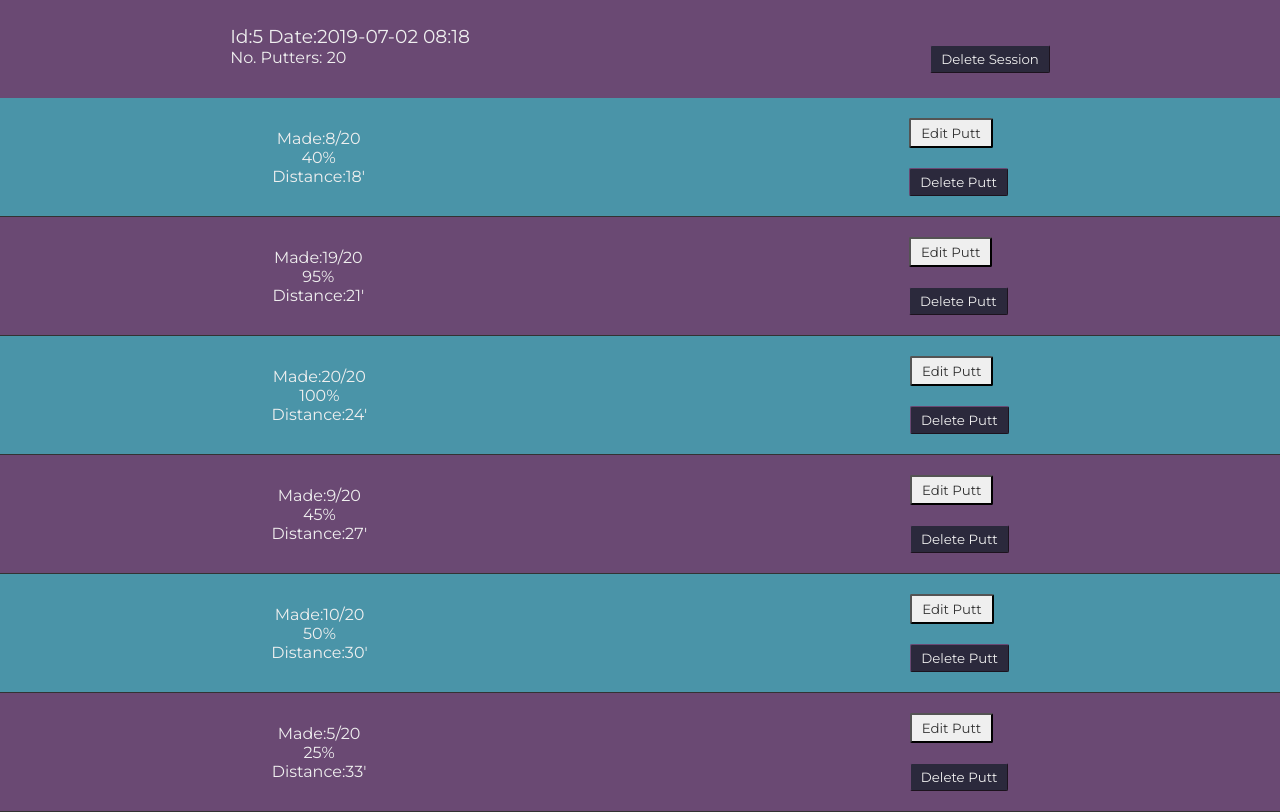
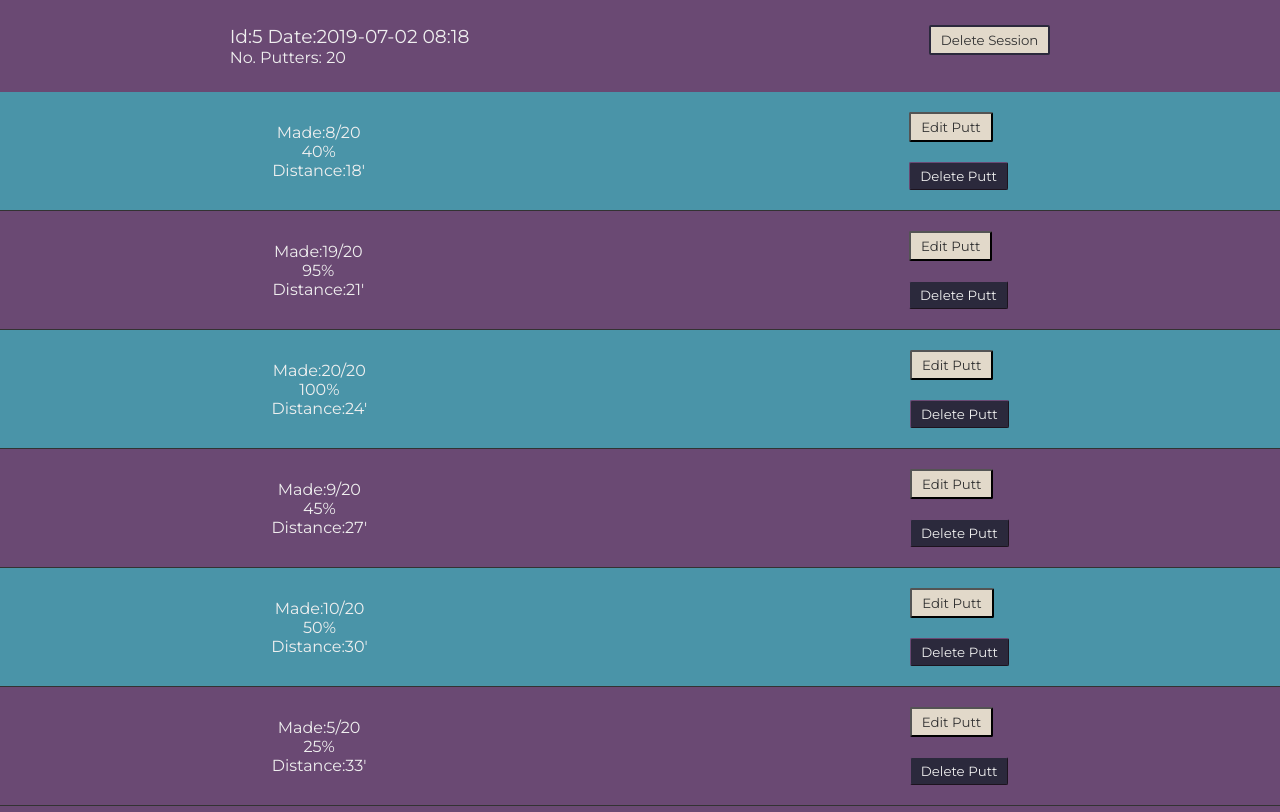
Before and after one commit to jereamon/disc-golf-putts, a Flask app: page /puttsesh/view/5 in a window 1280 px wide. Shown: the part 39-851 px from the top of the page. Run offline with Flask 2, Linux system fonts and the light colour scheme; a user stored in the database is signed in.

Commit message:
More styling updates.

```diff
--- a/static/css/main.css
+++ b/static/css/main.css
@@ -208,7 +208,7 @@ input[type=submit]:hover {
     width: 100%
 }
 
-.single-putts-container:nth-child(odd) {
+.single-putt-container:nth-child(odd) {
     background: var(--blue-gray);
 }
 
@@ -218,7 +218,7 @@ input[type=submit]:hover {
 
 .single-putt-container {
     align-items: center;
-    background: var(--blue-gray);
+    /* background: var(--blue-gray); */
     border-bottom: solid 1px var(--dark-grey-font);
     display: flex;
     justify-content: space-around;
@@ -232,11 +232,20 @@ input[type=submit]:hover {
     text-align: center;
 }
 
-.delete-button, .edit-button {
+.delete-button, .edit-button, .delete-session-button {
     border-radius: 2px;
     color: var(--dark-grey-font);
     padding: 5px 10px;
     transition: var(--transition-time);
+}
+
+.delete-session-button {
+    background: var(--nude);
+    border: 2px solid var(--dark-blue);
+}
+
+.edit-button {
+    background: var(--nude);
 }
 
 .delete-button {
@@ -246,11 +255,35 @@ input[type=submit]:hover {
     margin: 20px 0 0 0;
 }
 
-.delete-button:hover {
-    background: var(--purple);
-    border-color: #770000;
-    /* color: var(--dark-blue); */
+.delete-button:hover, .edit-button:hover, .delete-session-button:hover {
     cursor: pointer;
 }
 
+.single-putt-container:nth-child(odd) .edit-button:hover {
+    background: var(--purple);
+    border: solid 2px var(--dark-blue);
+    color: var(--white-font);
+}
+
+.single-putt-container:nth-child(odd) .delete-button:hover {
+    background: var(--purple);
+}
+
+.single-putt-container:nth-child(even) .edit-button:hover,
+.delete-session-button:hover {
+    background: var(--blue-gray);
+    border: solid 2px var(--dark-blue);
+    color: var(--white-font);
+}
+
+.single-putt-container:nth-child(even) .delete-button:hover {
+    background: var(--blue-gray);
+}
+
+/* .delete-button:hover {
+    background: var(--purple);
+    border-color: #770000;
+    color: var(--dark-blue);
+} */
+
 /*#endregion VIEW SINGLE SESSION */
--- a/templates/view_puttsesh_single.jinja2
+++ b/templates/view_puttsesh_single.jinja2
@@ -11,7 +11,7 @@
         </div>
         <div puttsesh-id="{{ single_session.id }}">
             {% if session.get('current_sesh_id') != single_session.id %}
-                <button class="delete-button">Delete Session</button>
+                <button class="delete-session-button">Delete Session</button>
             {% endif %}
         </div>
     </div>
```
